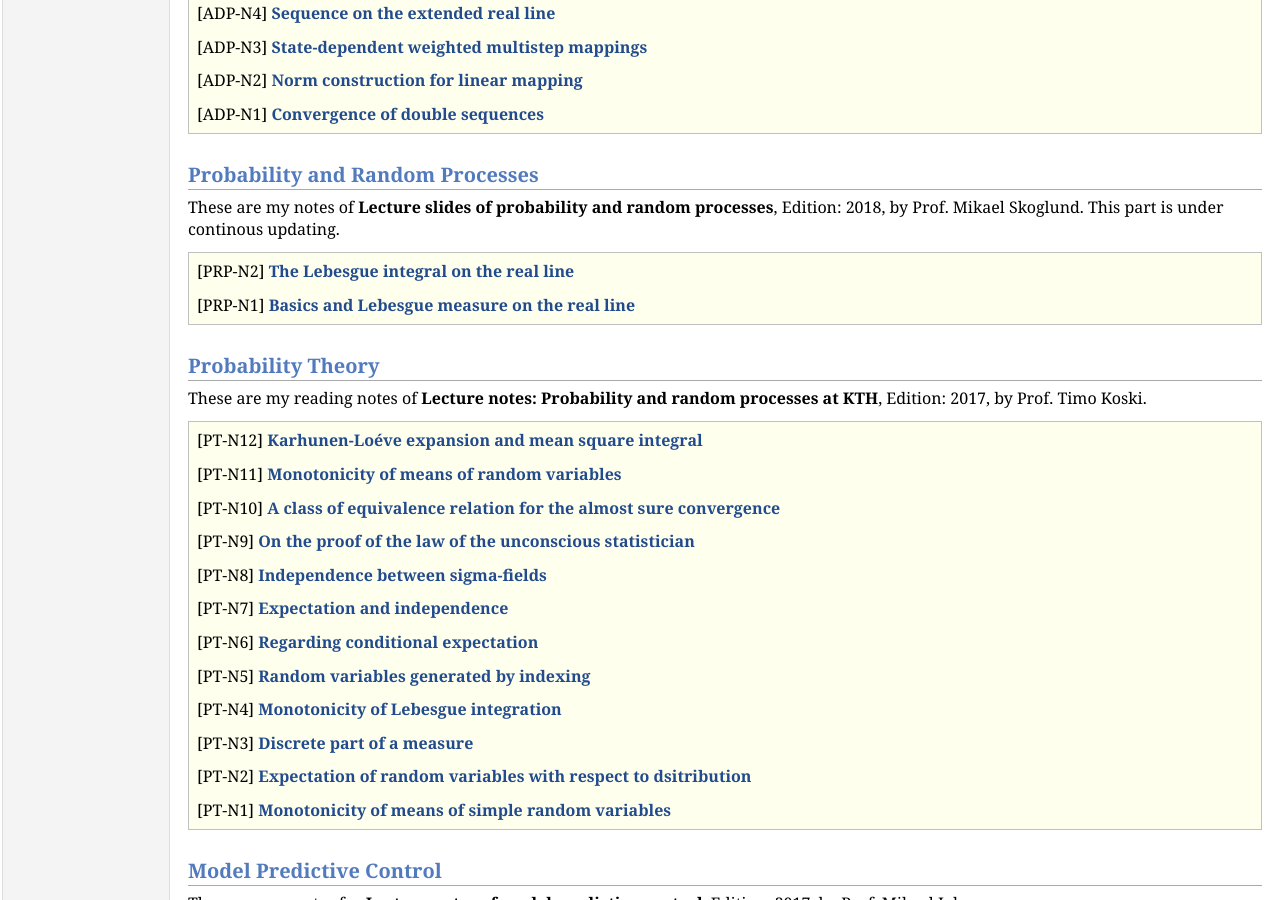
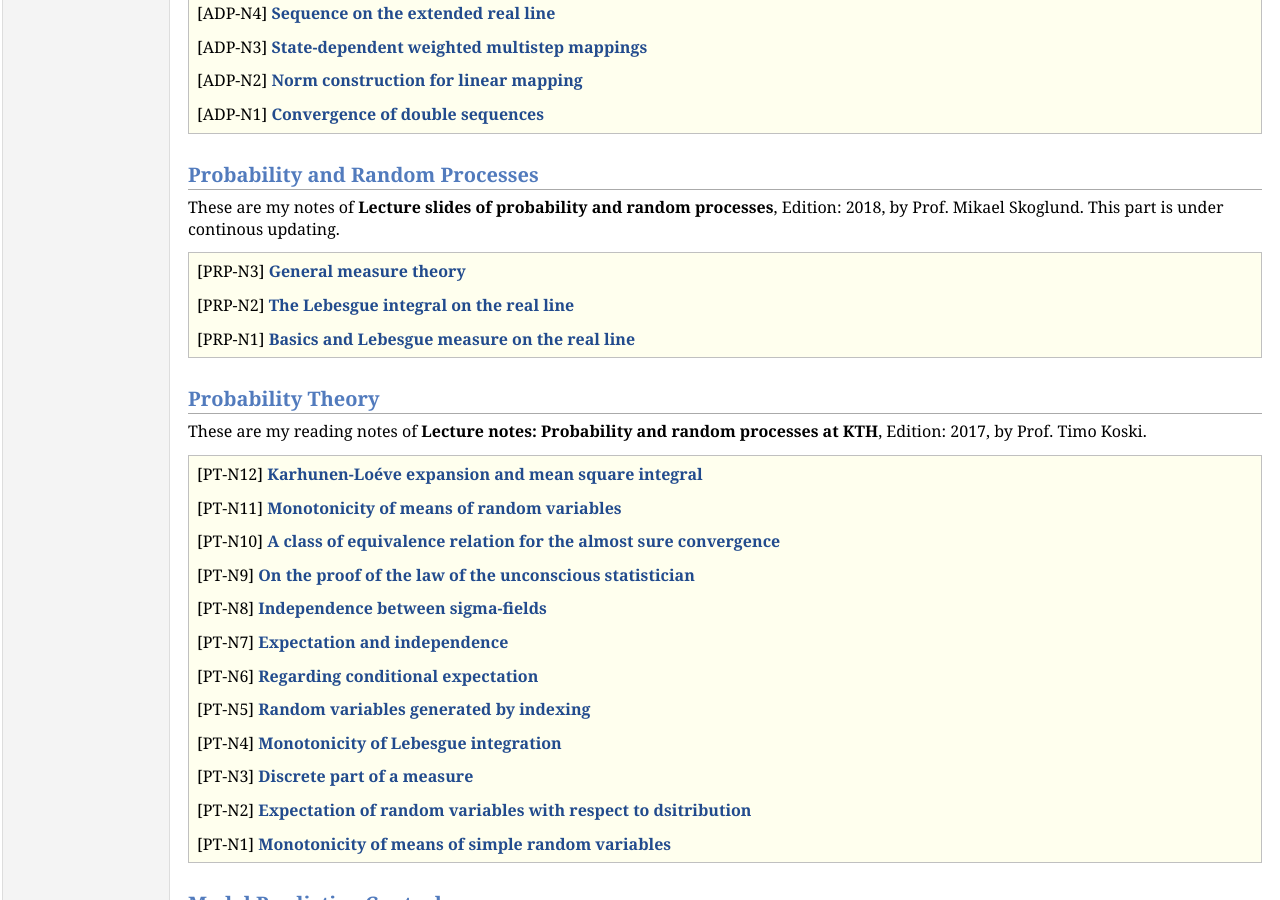
Before and after one commit to yuchaotaigu/yuchaotaigu.github.io, a Jekyll site: the page notes.html, which Jekyll copies as it is, in a window 1280 px wide and 900 px high, scrolled down 472 px. Built offline with Jekyll 4.4.1, drawn with Linux system fonts in a browser that asks for light colours; comment, search, counter and statistics services are not loaded.

Commit message:
prp3 added

```diff
--- a/notes.html
+++ b/notes.html
@@ -54,6 +54,7 @@ These are my reading notes for the monograph <a href="http://www.athenasc.com/ab
 These are my notes of <b>Lecture slides of probability and random processes</b>, Edition: 2018, by Prof. Mikael Skoglund. This part is under continous updating.
 <div class="infoblock">
 <div class="blockcontent">
+<p>[PRP-N3] <a href="notes/PRP3.pdf"><b>General measure theory</b></a><br /> </p>
 <p>[PRP-N2] <a href="notes/PRP2.pdf"><b>The Lebesgue integral on the real line</b></a><br /> </p>
 <p>[PRP-N1] <a href="notes/PRP1.pdf"><b>Basics and Lebesgue measure on the real line</b></a><br /> </p>
   </div></div>
```
